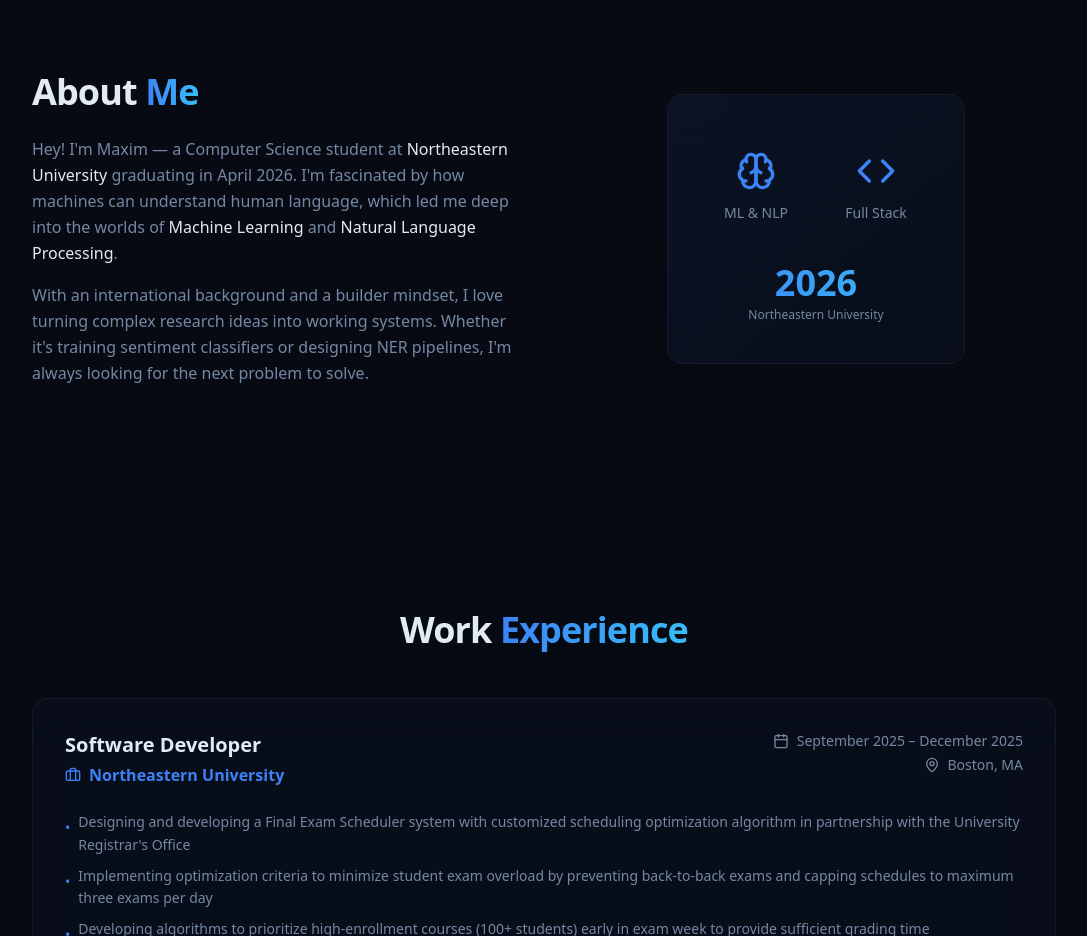
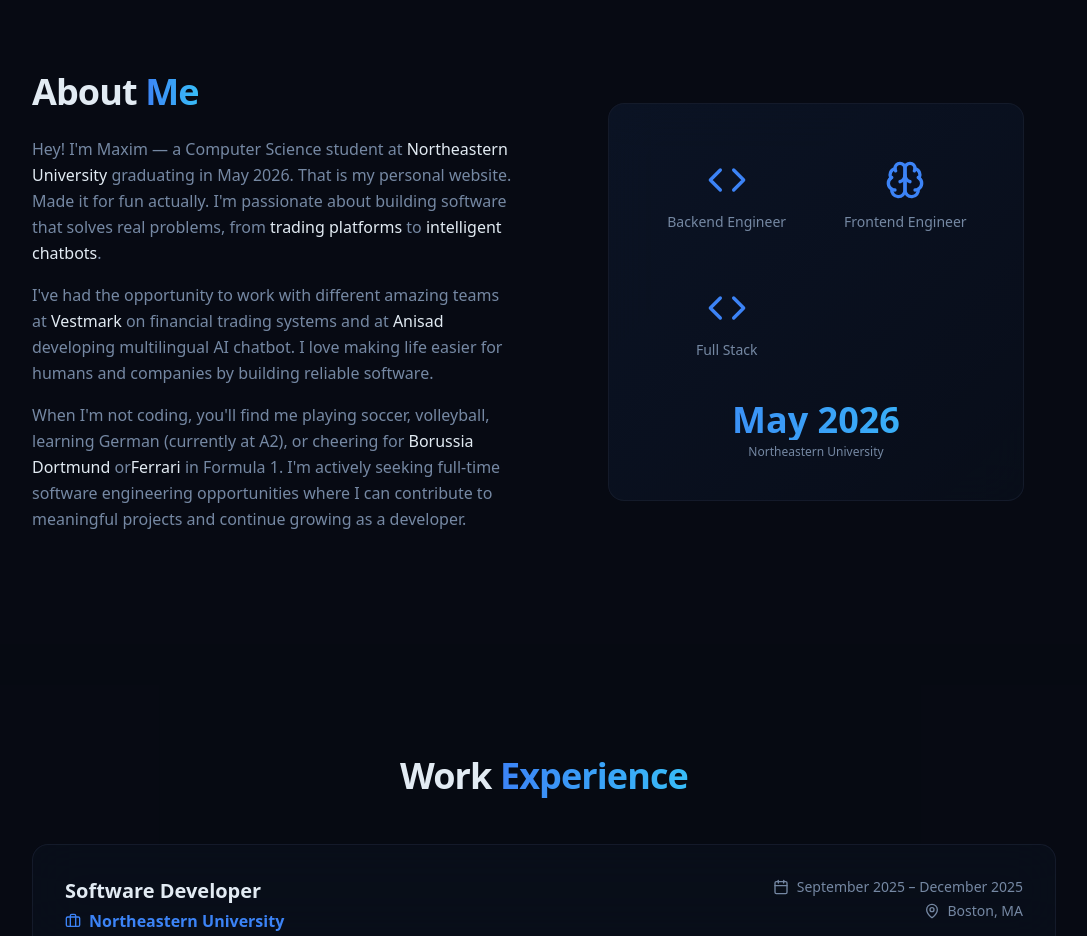
Before and after one commit to MEO256/my_site, a React (Vite) app: page / in a window 1280 px wide. Shown: the part 840-1776 px from the top of the page, without its empty margins (96-1183 px from the left). Built offline with nearby package versions, Linux system fonts and the light colour scheme; the HTML template or start-up script is replaced by a standard one.

Commit message:
new design

```diff
--- a/src/components/About.tsx
+++ b/src/components/About.tsx
@@ -20,15 +20,25 @@ const About = () => {
           <p className="text-muted-foreground leading-relaxed mb-4">
             Hey! I'm Maxim — a Computer Science student at{" "}
             <span className="text-foreground font-medium">Northeastern University</span>{" "}
-            graduating in April 2026. I'm fascinated by how machines can understand human
-            language, which led me deep into the worlds of{" "}
-            <span className="text-foreground font-medium">Machine Learning</span> and{" "}
-            <span className="text-foreground font-medium">Natural Language Processing</span>.
+            graduating in May 2026. That is my personal website. Made it for fun actually. I'm
+            passionate about building software that solves real problems, from{" "}
+            <span className="text-foreground font-medium">trading platforms</span> to{" "}
+            <span className="text-foreground font-medium">intelligent chatbots</span>.
+          </p>
+          <p className="text-muted-foreground leading-relaxed mb-4">
+            I've had the opportunity to work with different amazing teams at{" "}
+            <span className="text-foreground font-medium">Vestmark</span> on financial trading
+            systems and at <span className="text-foreground font-medium">Anisad</span> developing
+            multilingual AI chatbot. I love making life easier for humans and companies by building reliable software.
           </p>
           <p className="text-muted-foreground leading-relaxed">
-            With an international background and a builder mindset, I love turning complex
-            research ideas into working systems. Whether it's training sentiment classifiers
-            or designing NER pipelines, I'm always looking for the next problem to solve.
+            When I'm not coding, you'll find me playing soccer, volleyball,
+            learning German (currently at A2), or cheering for{" "}
+            <span className="text-foreground font-medium">Borussia Dortmund</span> or
+            <span className="text-foreground font-medium">Ferrari</span> in Formula 1.
+             I'm actively
+            seeking full-time software engineering opportunities where I can contribute to
+            meaningful projects and continue growing as a developer.
           </p>
         </div>
 
@@ -38,15 +48,19 @@ const About = () => {
             <div className="absolute inset-0 bg-gradient-to-br from-primary/5 to-transparent" />
             <div className="relative grid grid-cols-2 gap-6">
               <div className="flex flex-col items-center gap-3 p-4">
+                <Code className="w-10 h-10 text-primary" />
+                <span className="text-sm text-muted-foreground text-center">Backend Engineer</span>
+              </div>
+              <div className="flex flex-col items-center gap-3 p-4">
                 <Brain className="w-10 h-10 text-primary" />
-                <span className="text-sm text-muted-foreground text-center">ML & NLP</span>
+                <span className="text-sm text-muted-foreground text-center">Frontend Engineer</span>
               </div>
               <div className="flex flex-col items-center gap-3 p-4">
                 <Code className="w-10 h-10 text-primary" />
                 <span className="text-sm text-muted-foreground text-center">Full Stack</span>
               </div>
               <div className="col-span-2 text-center">
-                <div className="text-4xl font-black text-gradient">2026</div>
+                <div className="text-4xl font-black text-gradient">May 2026</div>
                 <div className="text-xs text-muted-foreground mt-1">Northeastern University</div>
               </div>
             </div>
```
